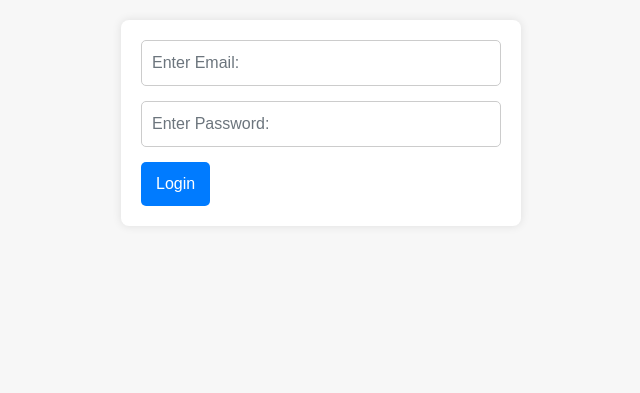
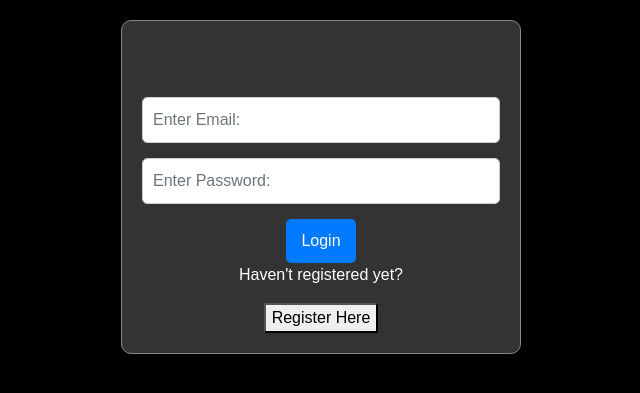
Before and after one commit to praveenksamy148/Banking-Web-Application, a PHP site: page /login.php in a window 1280 px wide. Shown: the top 393 px of the page, without its empty margins (319-959 px from the left). Run offline with PHP 8.4, Linux system fonts and the light colour scheme.

Commit message:
Full Registration Functionality Done

```diff
--- a/login.php
+++ b/login.php
@@ -1,3 +1,9 @@
+<?php
+session_start();
+if(isset($_SESSION["user"])){
+    header("location: index.php");
+}
+?>
 <!DOCTYPE html>
 <html lang="en">
 <head>
@@ -6,49 +12,109 @@
     <title>Banking Login</title>
     <link rel="stylesheet" href="https://cdn.jsdelivr.net/npm/bootstrap@5.2.3/dist/css/bootstrap.min.css" integrity="sha384-rbsA2VBKQhggwzxH7pPCaAqO46MgnOM80zW1RWuH61DGLwZJEdK2Kadq2F9CUG65" crossorigin="anonymous">
     <link rel="stylesheet" type="text/css" href="regStyling.css">
+    <style>
+        /* Custom CSS for a black, gray, and white theme */
+        body {
+            background-color: #000;
+            color: #fff;
+            font-family: Arial, sans-serif;
+            text-align: center;
+        }
+
+        .container {
+            background-color: #333;
+            border: 1px solid #888;
+            border-radius: 10px;
+            padding: 20px;
+            margin-top: 20px;
+        }
+
+        .form-control {
+            background-color: #fff;
+            color: #000;
+            border: 1px solid #ccc;
+            border-radius: 5px;
+            margin: 5px 0;
+            padding: 10px;
+        }
+
+        .btn-primary {
+            background-color: #000;
+            color: #fff;
+            border: none;
+            border-radius: 5px;
+            padding: 10px 20px;
+            cursor: pointer;
+        }
+
+        .btn-primary:hover {
+            background-color: #333;
+        }
+
+        .alert {
+            background-color: #fff;
+            color: #000;
+            border: 1px solid #ccc;
+            border-radius: 5px;
+            margin: 10px 0;
+            padding: 10px;
+        }
+
+        .logo {
+            max-width: 150px;
+            display: block;
+            margin: 0 auto 20px;
+        }
+        .buttonSize {
+            width: 300px;
+            margin: 12px;
+            height: 100px;
+        }
+    </style>
 </head>
 <body>
-    <div class = "container">
+    <div class="container">
+        <h1>User Login</h1>
         <?php
         if(isset($_POST["login"])){
             $email = $_POST["email"];
             $password = $_POST["password"];
             require_once "database.php";
-            $query = "SELECT * FROM user_info Where email = '$email'";
+            $query = "SELECT * FROM user_info WHERE email = '$email'";
             $result = mysqli_query($connection, $query);
             if(!$result){
                 die("Query failed: ". mysqli_error($connection));
             }
-            if(Mysqli_num_rows($result) == 1){
+            if(mysqli_num_rows($result) == 1){
                 $row = mysqli_fetch_assoc($result);
                 if(password_verify($password, $row["password"])){
+                    session_start();
+                    $_SESSION["user"] = "yes";
                     header("Location: index.php");
-                    echo "<div class = 'alert alert-success'>Login Successful!</div>";
-                }else{
-                    // header("Location: index.php")
-                    echo "<div class = 'alert alert-danger>Incorrect Login!</div>";
+                    echo "<div class='alert alert-success'>Login Successful!</div>";
+                } else {
+                    echo "<div class='alert alert-danger'>Incorrect Login!</div>";
                 }
-            }else{
+            } else {
                 echo "User not found.";
             }
             mysqli_close($connection);
-
         }
         ?>
-    <form action = "login.php" method = "post">
-        <div class = "form-group">
-            <input type = "email" placeholder = "Enter Email:" name="email" class = "form-control">
+        <form action="login.php" method="post">
+            <div class="form-group">
+                <input type="email" placeholder="Enter Email:" name="email" class="form-control">
+            </div>
+            <div class="form-group">
+                <input type="password" placeholder="Enter Password:" name="password" class="form-control">
+            </div>
+            <div class="form-btn">
+                <input type="submit" value="Login" name="login" class="btn btn-primary">
+            </div>
+        </form>
+        <div>
+            <p>Haven't registered yet?</p><button onclick = "window.location.href = 'registration.php'" id = "buttonSize">Register Here</button>
         </div>
-        <div class = "form-group">
-            <input type = "password" placeholder = "Enter Password:" name="password" class = "form-control">
-        </div>
-        <div class="form-btn">
-            <input type = "submit" value ="Login" name = "login" class="btn btn-primary">
-        </div>
-    </form>
     </div>
-
-
-
 </body>
 </html>
--- /dev/null
+++ b/logout.php
@@ -0,0 +1,5 @@
+<?php
+session_start();
+session_destroy();
+header("Location: login.php");
+?>
--- a/registration.php
+++ b/registration.php
@@ -92,6 +92,7 @@
             <div class = "form-group">
                 <input type = "submit" value = "Register" name = "submit" >
             </div>
+            <div><p>Already have account? <a href = "login.php">Login Here</a></p></div>
 
 </body>
 </html>
```
Also changed, not shown: index.php (+10 -3 lines).
